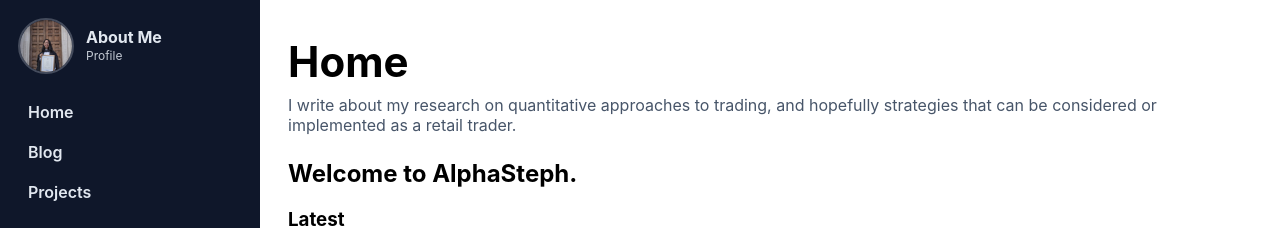
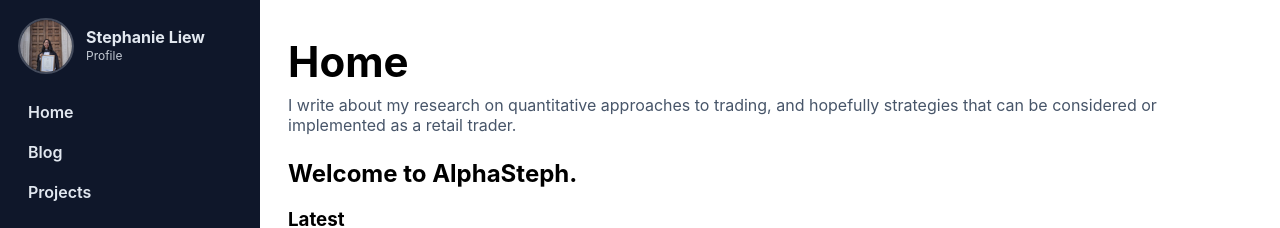
Before and after one commit to sljy1995/StephTheAlpha, a Jekyll site: the page built from index.md, in a window 1280 px wide. Shown: the top 228 px of the page. Built offline with Jekyll 4.4.1, drawn with Linux system fonts in a browser that asks for light colours.

Commit message:
Update default.html

```diff
--- a/_layouts/default.html
+++ b/_layouts/default.html
@@ -19,7 +19,7 @@
       <a class="profile" href="{{ '/about/' | relative_url }}">
         <img src="{{ '/assets/img/profile.jpg' | relative_url }}" alt="Profile photo" />
         <div class="profile-text">
-          <div class="name">About Me</div>
+          <div class="name">Stephanie Liew</div>
           <div class="tagline">Profile</div>
         </div>
       </a>
```
